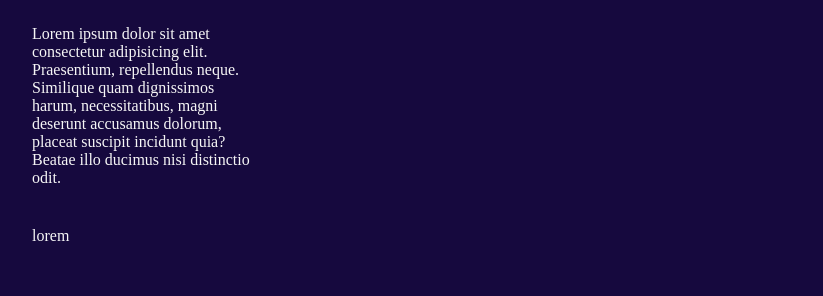
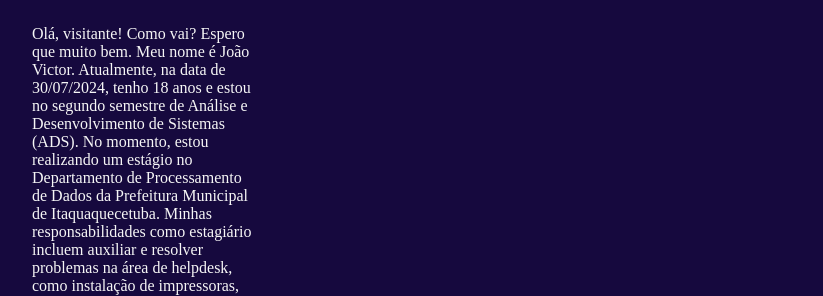
Before and after one commit to joaov1ct00r/site, a plain HTML site: page about.html in a window 1280 px wide. Shown: the part 160-456 px from the top of the page, without its empty margins (160-983 px from the left). Drawn offline with Linux system fonts and the light colour scheme.

Commit message:
Update about.html

```diff
--- a/about.html
+++ b/about.html
@@ -17,8 +17,8 @@
     <main  class="apresentacao">
         <section class="apresentacao_conteudo">
             <h1 class="apresentacao-cont eudo-titulo">Sobre mim</h1>
-            <p class="apresentacao_conteudo">Lorem ipsum dolor sit amet consectetur adipisicing elit. Praesentium, repellendus neque. Similique quam dignissimos harum, necessitatibus, magni deserunt accusamus dolorum, placeat suscipit incidunt quia? Beatae illo ducimus nisi distinctio odit.</p class="apresentacao_conteudo">
-            <p>lorem</p>
+            <p class="apresentacao_conteudo">Olá, visitante! Como vai? Espero que muito bem. Meu nome é João Victor. Atualmente, na data de 30/07/2024, tenho 18 anos e estou no segundo semestre de Análise e Desenvolvimento                 de Sistemas (ADS). No momento, estou realizando um estágio no Departamento de Processamento de Dados da Prefeitura Municipal de Itaquaquecetuba. Minhas responsabilidades como estagiário incluem auxiliar e                     resolver problemas na área de helpdesk, como instalação de impressoras, configuração de computadores, montagem de cabeamento de rede, entre outras funções. Futuramente, pretendo me introduzir na área mais                     focada em programação dentro desse departamento.</p class="apresentacao_conteudo">
+            <p>Atualmente, também faço parte do programa ONE - Oracle Next Education, uma parceria entre a Oracle e a Alura, que está me permitindo adquirir um conhecimento mais avançado em linguagens de programação, como                   JavaScript, além de outras linguagens como HTML e CSS. No momento, essas são as únicas linguagens que conheço.</p>
         </section>
         <img src="" alt="">
     </main>
```
